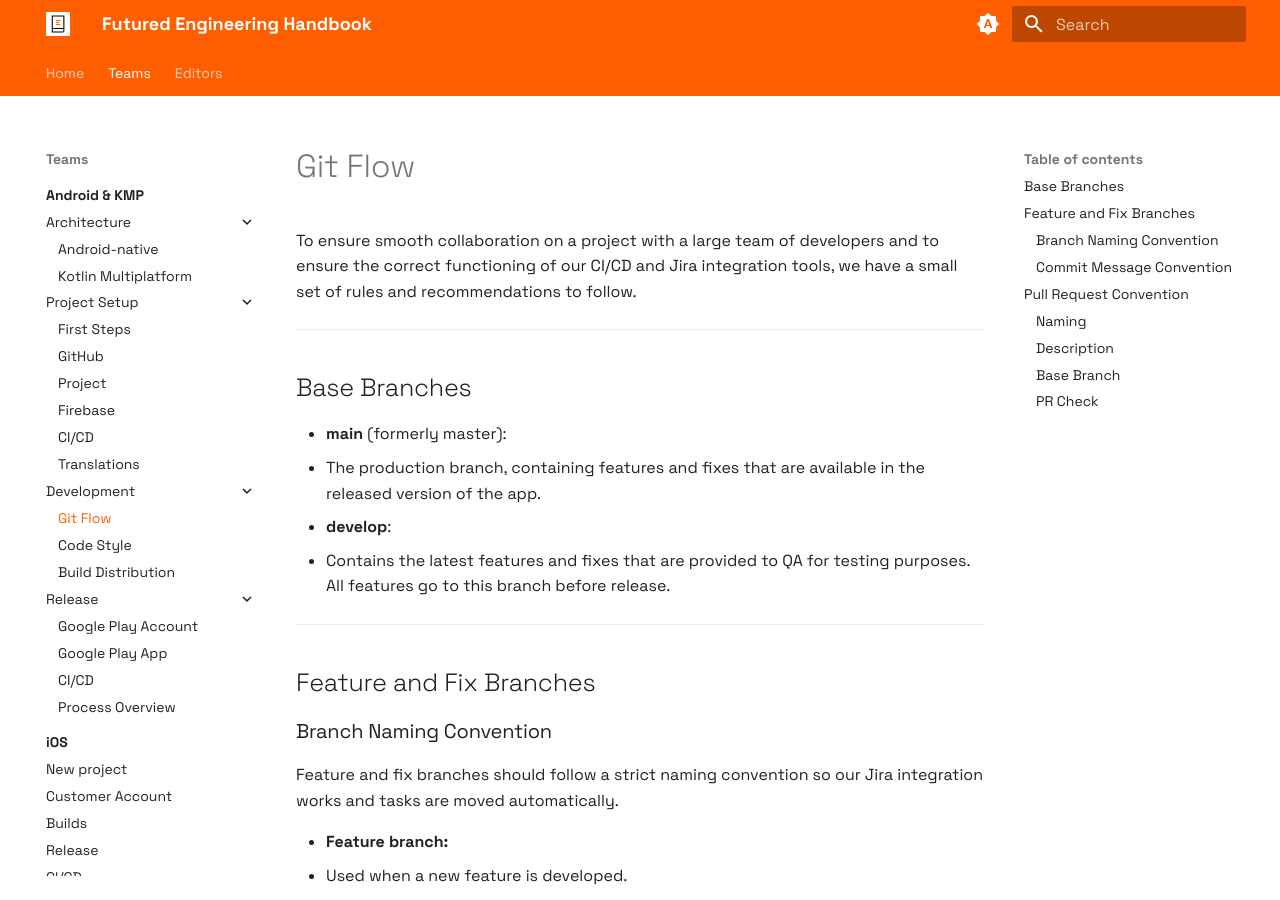
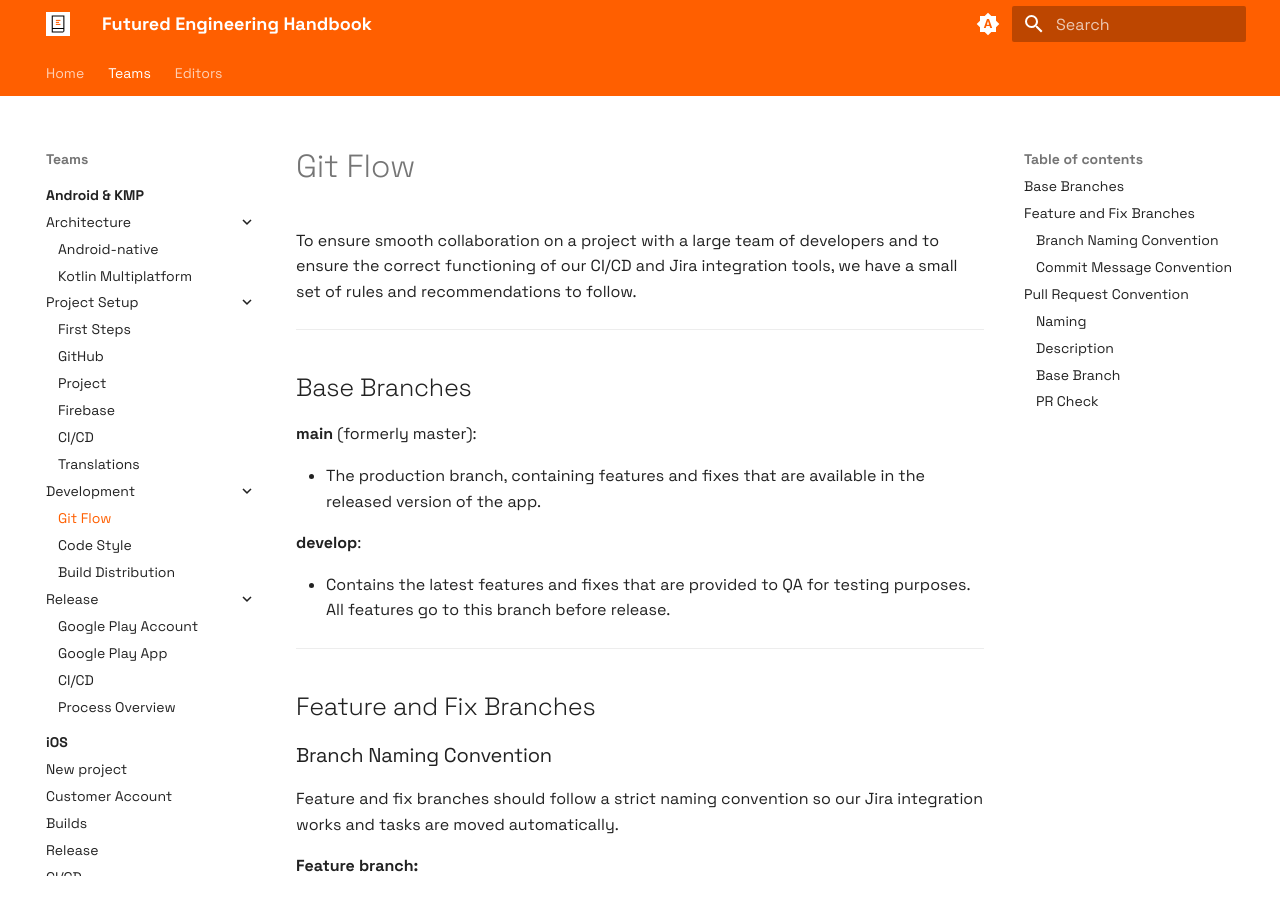
Before and after one commit to futuredapp/Engineering-Handbook, an MkDocs documentation site: the page built from docs/Teams/android/development/00_git_flow.md, in a window 1280 px wide and 900 px high. Built offline with MkDocs 1.6.1 and Material for MkDocs 9.7.7, drawn with Linux system fonts in a browser that asks for light colours.

Commit message:
Fix: bulet list formatting

````diff
--- a/docs/Teams/android/development/00_git_flow.md
+++ b/docs/Teams/android/development/00_git_flow.md
@@ -6,9 +6,12 @@ To ensure smooth collaboration on a project with a large team of developers and
 
 ## Base Branches
 
-- **main** (formerly master):
+**main** (formerly master):
+
   - The production branch, containing features and fixes that are available in the released version of the app.
-- **develop**:
+
+**develop**:
+
   - Contains the latest features and fixes that are provided to QA for testing purposes. All features go to this branch before release.
 
 ---
@@ -18,19 +21,24 @@ To ensure smooth collaboration on a project with a large team of developers and
 ### Branch Naming Convention
 Feature and fix branches should follow a strict naming convention so our Jira integration works and tasks are moved automatically.
 
-- **Feature branch:**
+**Feature branch:**
+
   - Used when a new feature is developed.
   - Pattern:
     ```
     feature/<jira-ticket-id>-<short-description-in-kebab-case>
     ```
-- **Fix branch:**
+
+**Fix branch:**
+
   - Used when the related Jira task is a bug task.
   - Pattern:
     ```
     fix/<jira-ticket-id>-<short-description-in-kebab-case>
     ```
-- **Hotfix branch:**
+
+**Hotfix branch:**
+
   - Used when we need to deploy a fix to already released code.
   - Pattern:
     ```
````
